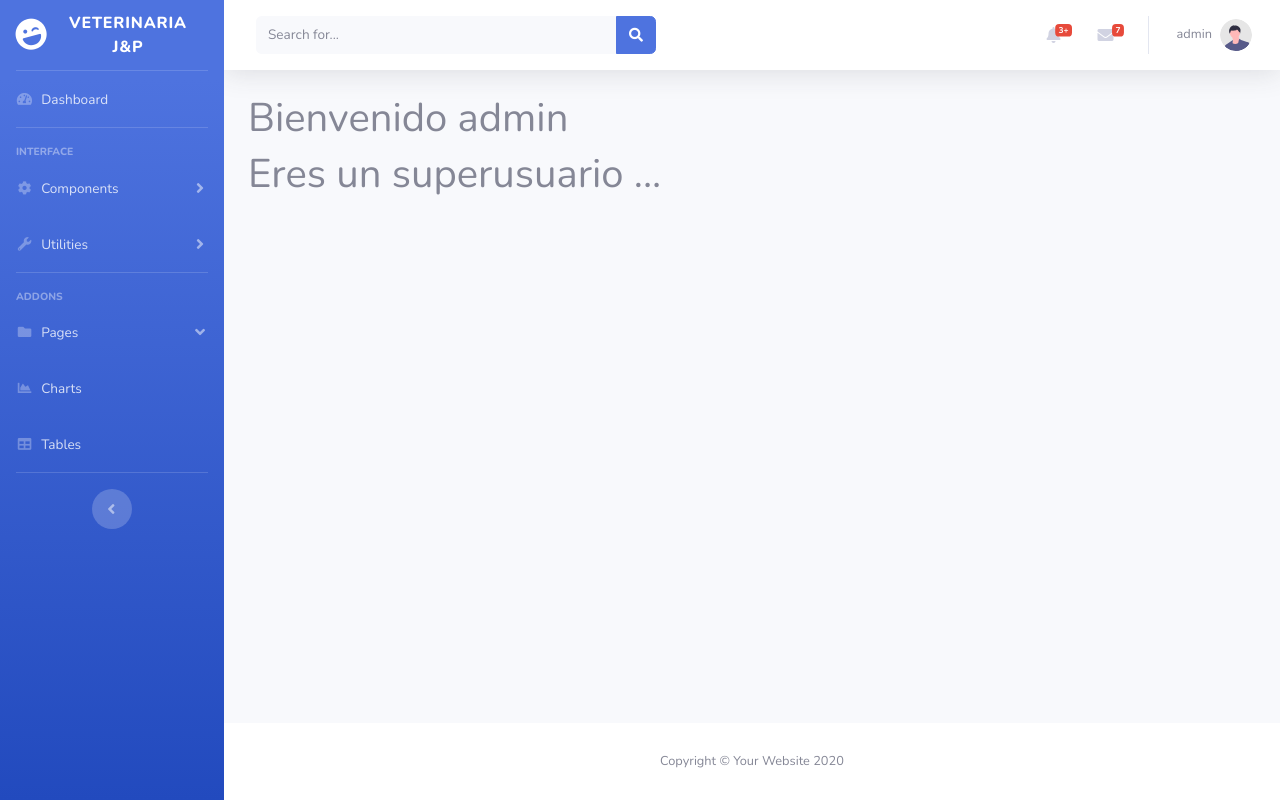
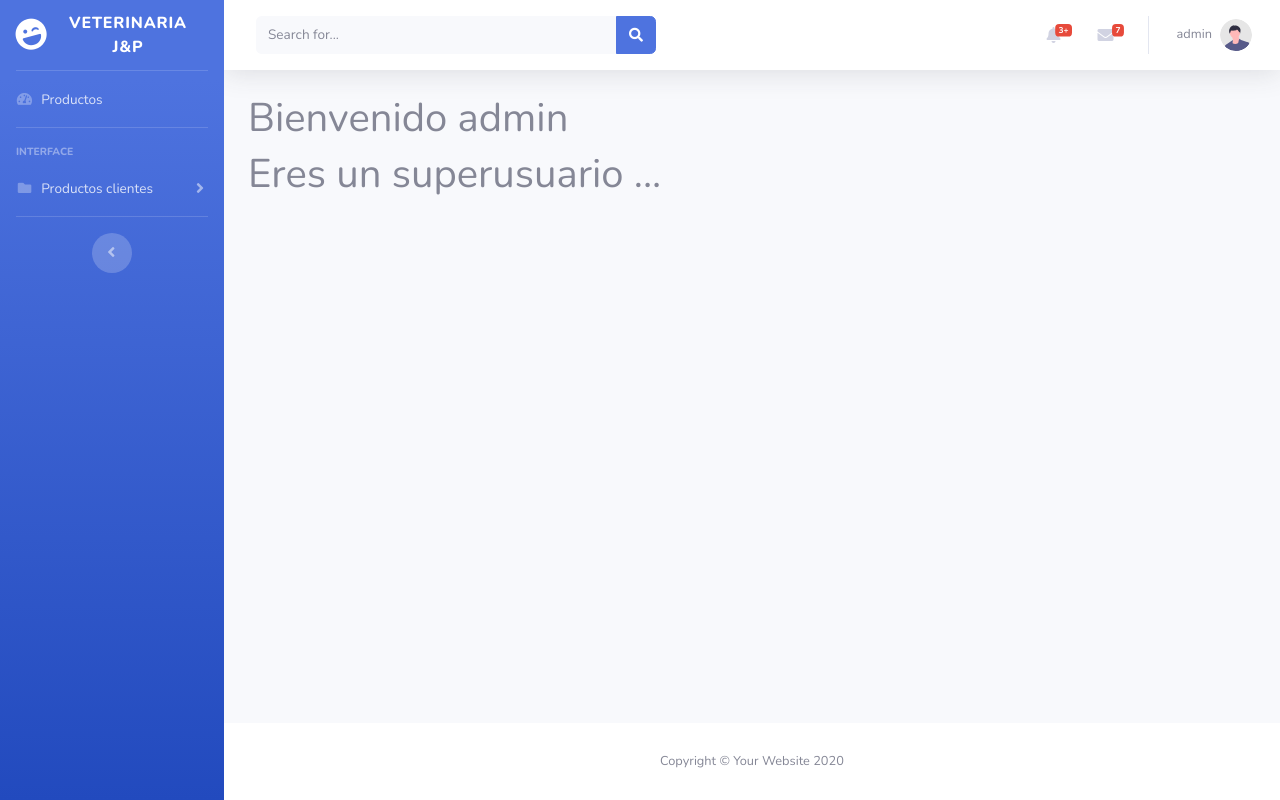
Before and after one commit to PabloVasquezC/inventarioVeterinariaJorgeYPablo, a Django app: page / in a window 1280 px wide. Run offline with Django 5.2, Linux system fonts and the light colour scheme; a user stored in the database is signed in; some libraries are stand-ins or nearby versions.

Commit message:
sidebar cambios

```diff
--- a/inventarioVeterinariaJorgeYPablo/settings.py
+++ b/inventarioVeterinariaJorgeYPablo/settings.py
@@ -83,7 +83,7 @@ DATABASES = {
         'ENGINE': 'django.db.backends.mysql',
         'NAME': 'loginVT',
         'USER': 'root',
-        'PASSWORD': 'YO.7531.kurumi',
+        'PASSWORD': '',
     }
 }
 
--- a/templates/base/sidebar.html
+++ b/templates/base/sidebar.html
@@ -15,7 +15,7 @@
     <li class="nav-item">
         <a class="nav-link" href="index.html">
             <i class="fas fa-fw fa-tachometer-alt"></i>
-            <span>Dashboard</span></a>
+            <span>Productos</span></a>
     </li>
     {% if user.is_superuser %}
     <!-- Divider -->
@@ -30,8 +30,8 @@
     <li class="nav-item">
         <a class="nav-link collapsed" href="#" data-toggle="collapse" data-target="#collapseTwo"
             aria-expanded="true" aria-controls="collapseTwo">
-            <i class="fas fa-fw fa-cog"></i>
-            <span>Components</span>
+            <i class="fas fa-fw fa-folder"></i>
+            <span>Productos clientes</span>
         </a>
         <div id="collapseTwo" class="collapse" aria-labelledby="headingTwo" data-parent="#accordionSidebar">
             <div class="bg-white py-2 collapse-inner rounded">
@@ -43,67 +43,22 @@
     </li>
 
     <!-- Nav Item - Utilities Collapse Menu -->
-    <li class="nav-item">
-        <a class="nav-link collapsed" href="#" data-toggle="collapse" data-target="#collapseUtilities"
-            aria-expanded="true" aria-controls="collapseUtilities">
-            <i class="fas fa-fw fa-wrench"></i>
-            <span>Utilities</span>
-        </a>
-        <div id="collapseUtilities" class="collapse" aria-labelledby="headingUtilities"
-            data-parent="#accordionSidebar">
-            <div class="bg-white py-2 collapse-inner rounded">
-                <h6 class="collapse-header">Custom Utilities:</h6>
-                <a class="collapse-item" href="utilities-color.html">Colors</a>
-                <a class="collapse-item" href="utilities-border.html">Borders</a>
-                <a class="collapse-item" href="utilities-animation.html">Animations</a>
-                <a class="collapse-item" href="utilities-other.html">Other</a>
-            </div>
-        </div>
-    </li>
+
     {% endif %}
     <!-- Divider -->
-    <hr class="sidebar-divider">
+
 
     <!-- Heading -->
-    <div class="sidebar-heading">
-        Addons
-    </div>
+
 
     <!-- Nav Item - Pages Collapse Menu -->
-    <li class="nav-item ">
-        <a class="nav-link" href="#" data-toggle="collapse" data-target="#collapsePages" aria-expanded="true"
-            aria-controls="collapsePages">
-            <i class="fas fa-fw fa-folder"></i>
-            <span>Pages</span>
-        </a>
-        <div id="collapsePages" class="collapse" aria-labelledby="headingPages"
-            data-parent="#accordionSidebar">
-            <div class="bg-white py-2 collapse-inner rounded">
-                <h6 class="collapse-header">Login Screens:</h6>
-                <a class="collapse-item" href="login.html">Login</a>
-                <a class="collapse-item" href="register.html">Register</a>
-                <a class="collapse-item" href="forgot-password.html">Forgot Password</a>
-                <div class="collapse-divider"></div>
-                <h6 class="collapse-header">Other Pages:</h6>
-                <a class="collapse-item" href="404.html">404 Page</a>
-                <a class="collapse-item active" href="blank.html">Blank Page</a>
-            </div>
-        </div>
-    </li>
+
 
     <!-- Nav Item - Charts -->
-    <li class="nav-item">
-        <a class="nav-link" href="charts.html">
-            <i class="fas fa-fw fa-chart-area"></i>
-            <span>Charts</span></a>
-    </li>
+
 
     <!-- Nav Item - Tables -->
-    <li class="nav-item">
-        <a class="nav-link" href="tables.html">
-            <i class="fas fa-fw fa-table"></i>
-            <span>Tables</span></a>
-    </li>
+
 
 
 
```
